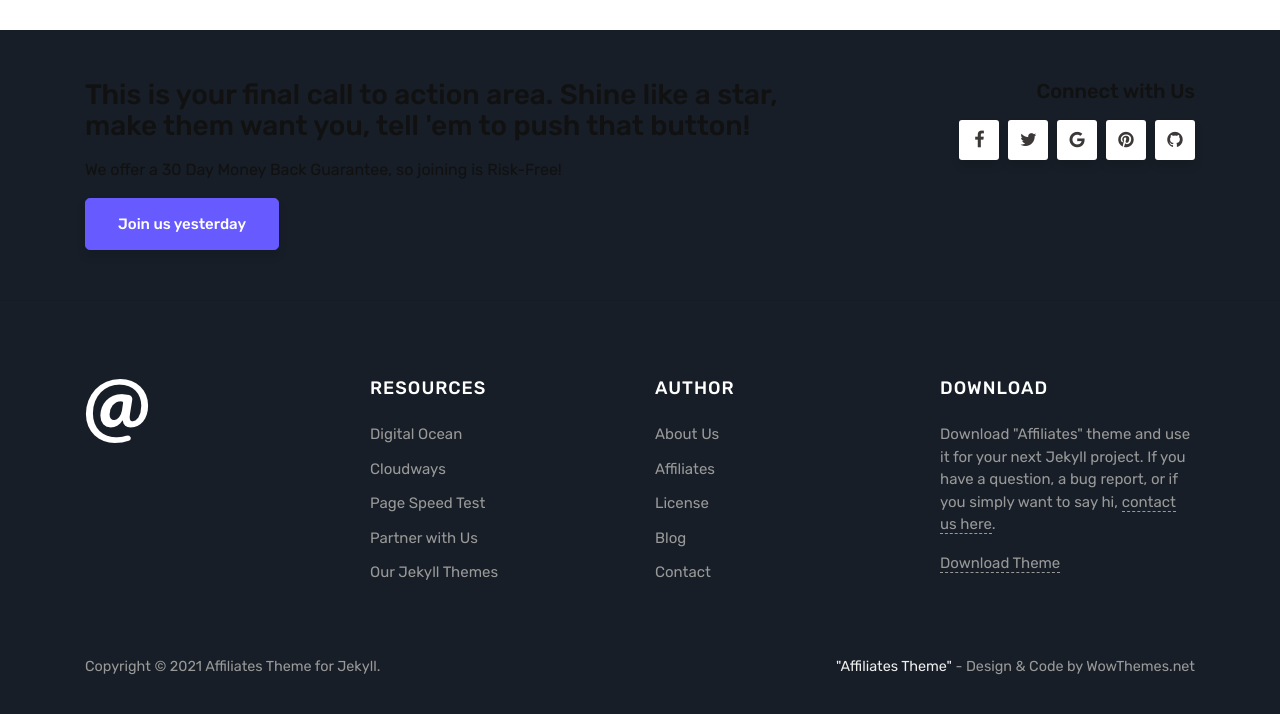
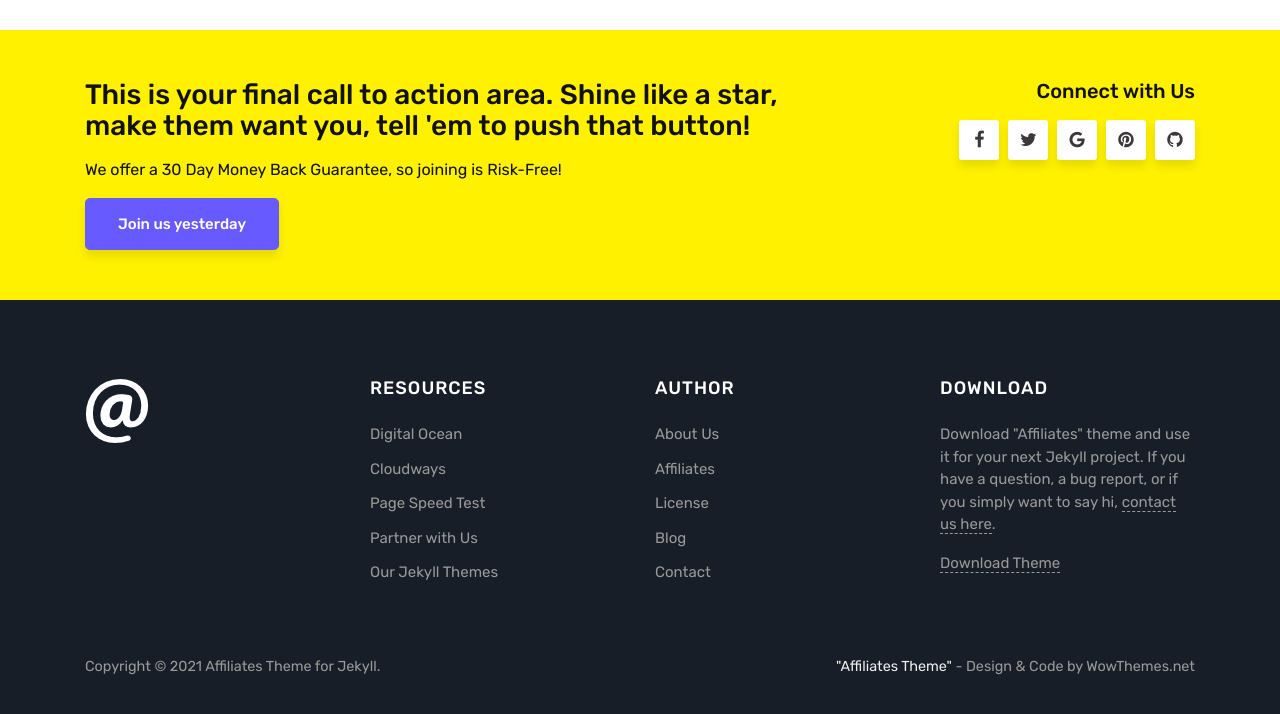
Before and after one commit to boazcochavi/boazcochavi.github.io, a Jekyll site: the page built from index.html, in a window 1280 px wide and 1400 px high, scrolled down 1496 px. Shown: the part 677-1391 px from the top of the window. Built offline with Jekyll 4.4.1, drawn with Linux system fonts in a browser that asks for light colours; the list of posts is cut into pages by our own code; comment, search, counter and statistics services are not loaded.

Commit message:
change back

```diff
--- a/assets/css/theme.css
+++ b/assets/css/theme.css
@@ -386,7 +386,7 @@ span.post-name a,span.post-read-more a:hover {
     margin-top: 10px;
 }
 .beforefooter {
-    background: #171e27;
+    background: #fff100;
     color: #111;
     padding: 50px 0;
     max-width: 100%;
```
